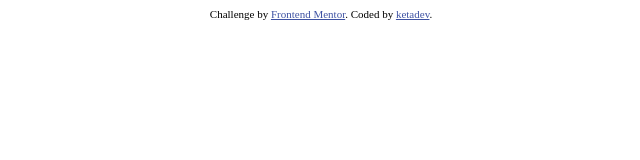
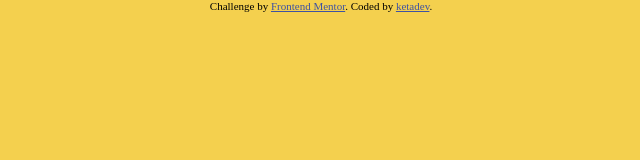
Before and after one commit to ketadev/blog-card, a plain HTML site: page index.html in a window 1280 px wide. Shown: the whole page, without its empty margins (319-959 px from the left). Drawn offline with Linux system fonts and the light colour scheme.

Commit message:
Add CSS variable for background color and apply it to body

```diff
--- a/main.css
+++ b/main.css
@@ -1,5 +1,11 @@
+:root {
+    --background-color: hsl(47, 88%, 63%);
+}
+
 body {
     /* General styles here */
+    margin: auto;
+    background-color: var(--background-color);
 }
 
 .attribution {
```
